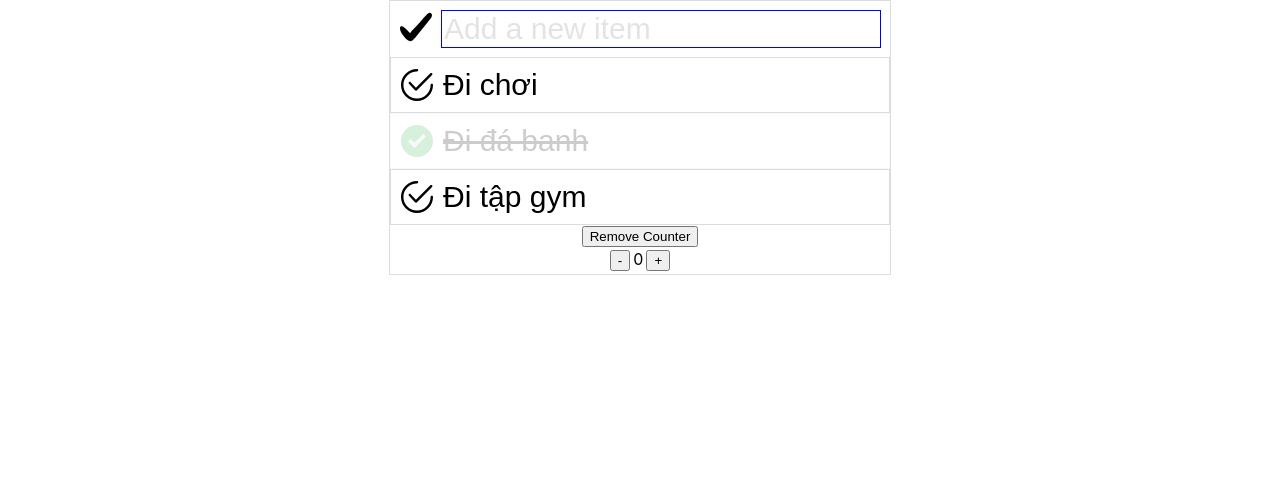
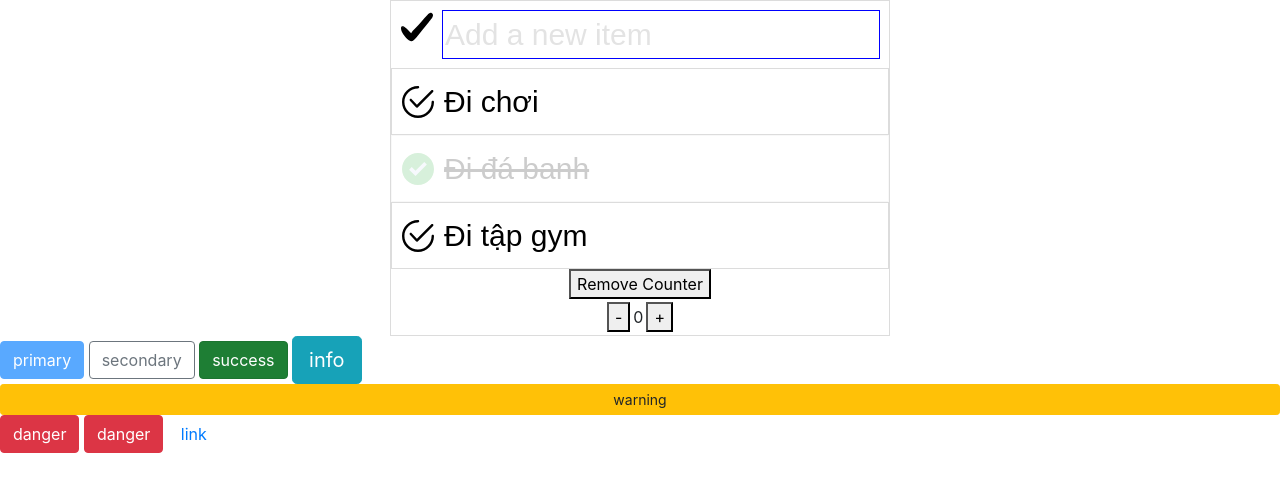
Before and after one commit to HoangNguyen58TH1/LearnReactJS, a React (Create React App) app: page / in a window 1280 px wide. Shown: the top 492 px of the page. Built offline with nearby package versions, Linux system fonts and the light colour scheme.

Commit message:
using bootstrap in App

```diff
--- a/package.json
+++ b/package.json
@@ -6,11 +6,13 @@
     "@testing-library/jest-dom": "^5.11.4",
     "@testing-library/react": "^11.1.0",
     "@testing-library/user-event": "^12.1.10",
+    "bootstrap": "^4.6.0",
     "classnames": "^2.2.6",
     "prop-types": "^15.7.2",
     "react": "^17.0.1",
     "react-dom": "^17.0.1",
     "react-scripts": "4.0.1",
+    "reactstrap": "^8.9.0",
     "web-vitals": "^0.2.4"
   },
   "scripts": {
--- /dev/null
+++ b/src/App2.js
@@ -0,0 +1,21 @@
+import React, { Component } from 'react';
+import { Button, ButtonToggle } from 'reactstrap';
+
+class App2 extends Component {
+  render() {
+    return (
+    <div className="App2">
+      <Button disabled color="primary">primary</Button>{' '}
+      <Button outline color="secondary">secondary</Button>{' '}
+      <Button active color="success">success</Button>{' '}
+      <Button size="lg" color="info">info</Button>{' '}
+      <Button size="sm" block color="warning">warning</Button>{' '}
+      <Button color="danger">danger</Button>{' '}
+      <ButtonToggle color="danger">danger</ButtonToggle>{' '}
+      <Button color="link">link</Button>
+    </div>
+  );
+  }
+}
+
+export default App2;
--- a/src/index.js
+++ b/src/index.js
@@ -3,10 +3,13 @@ import ReactDOM from 'react-dom';
 import './index.css';
 import App from './App';
 import reportWebVitals from './reportWebVitals';
+import App2 from './App2'
+import 'bootstrap/dist/css/bootstrap.min.css';
 
 ReactDOM.render(
   <React.StrictMode>
     <App />
+    <App2 />
   </React.StrictMode>,
   document.getElementById('root')
 );
```
Also changed, not shown: 1 other file (tests, documents, lock files or other folders).
